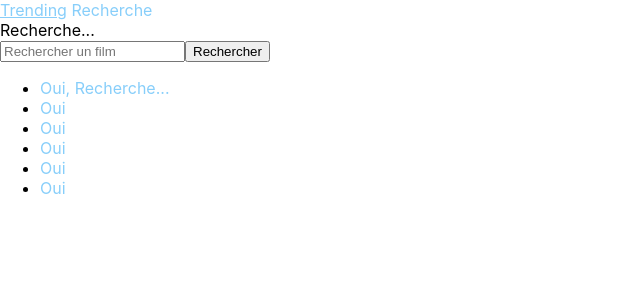
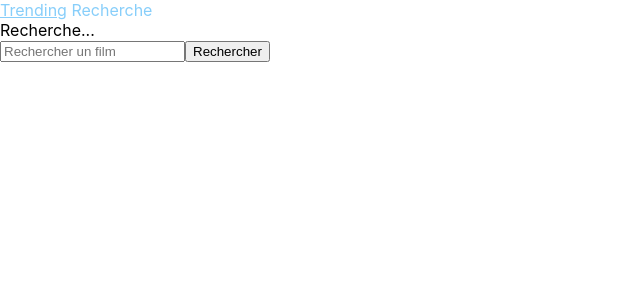
Before and after one commit to LuluxClient/netflixwish, a React (Create React App) app: page /search_movie in a window 1280 px wide. Shown: the top 300 px of the page, without its empty margins (0-640 px from the left). Built offline with nearby package versions, Linux system fonts and the light colour scheme.

Commit message:
Remove CustomNav

```diff
--- a/src/components/CustomNav.jsx
+++ /dev/null
@@ -1,33 +0,0 @@
-import { Link } from "react-router-dom";
-
-const OtherComponent = ({ title }) => {
-  return <p>Bonjour, la recherche est {title}</p>;
-};
-
-const CustomNav = ({title}) => {
-  return (
-    <nav>
-      <ul>
-        <li>
-          <Link to="/">Oui, {title}</Link>
-        </li>
-        <li>
-          <Link to="/">Oui</Link>
-        </li>
-        <li>
-          <Link to="/">Oui</Link>
-        </li>
-        <li>
-          <Link to="/">Oui</Link>
-        </li>
-        <li>
-          <Link to="/">Oui</Link>
-        </li>
-        <li>
-          <Link to="/">Oui</Link>
-        </li>
-      </ul>
-    </nav>
-  );
-};
-export default CustomNav;
--- a/src/pages/SearchMovie.jsx
+++ b/src/pages/SearchMovie.jsx
@@ -1,6 +1,5 @@
 import { useEffect, useState } from "react";
 import { searchMovies } from "../services/tmdb";
-import CustomNav from "../components/CustomNav";
 const SearchMovie = () => {
   const [title, setTitle] = useState(<>Recherche...</>);
   const [search, setSearch] = useState("");
@@ -35,7 +34,6 @@ const handleSubmit = (e) => {
         />
         <button type="submit">Rechercher</button>
       </form>
-      <CustomNav title={title}/>
     </>
   );
 };
```
